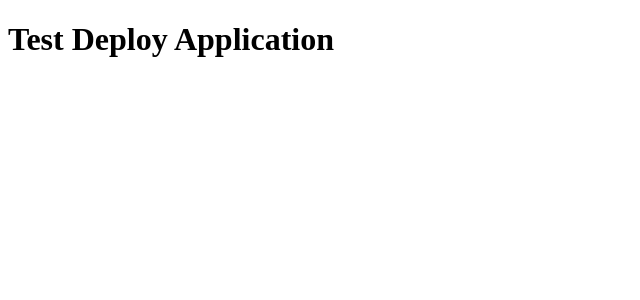
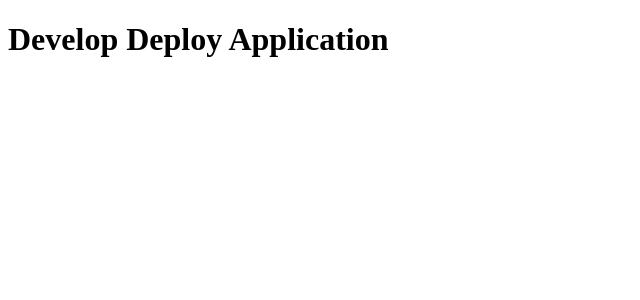
Before and after one commit to vantcde130099/sport-fields-management, a React (Create React App) app in the folder client/: page / in a window 1280 px wide. Shown: the top 300 px of the page, without its empty margins (0-640 px from the left). Built offline with nearby package versions, Linux system fonts and the light colour scheme; the HTML template or start-up script is replaced by a standard one.

Commit message:
Update title for develop environment

```diff
--- a/client/src/App.js
+++ b/client/src/App.js
@@ -4,7 +4,7 @@ import './App.css';
 
 const App = () => (
   <Fragment>
-    <h1>Test Deploy Application</h1>
+    <h1>Develop Deploy Application</h1>
   </Fragment>
 );
 
```
